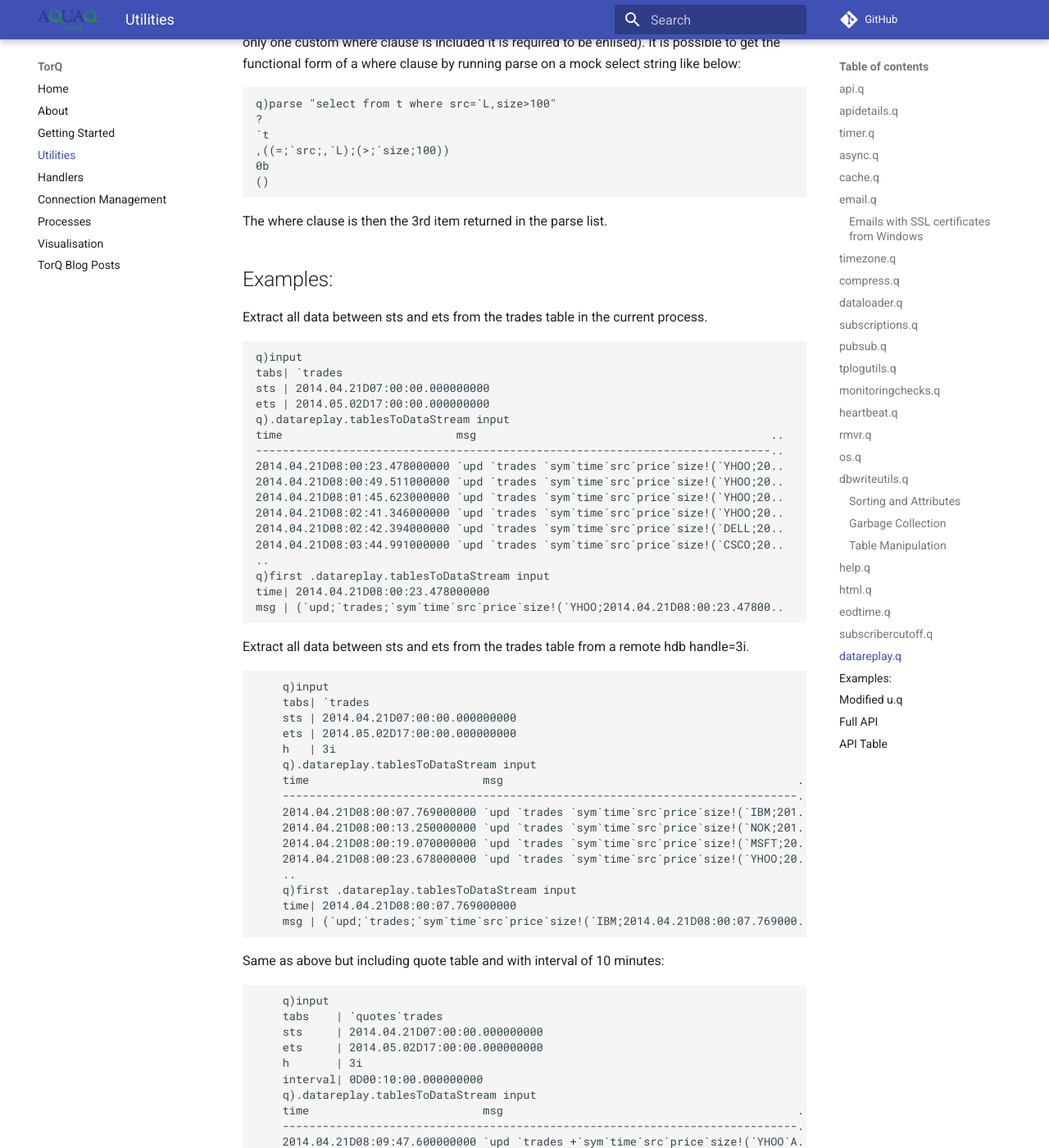
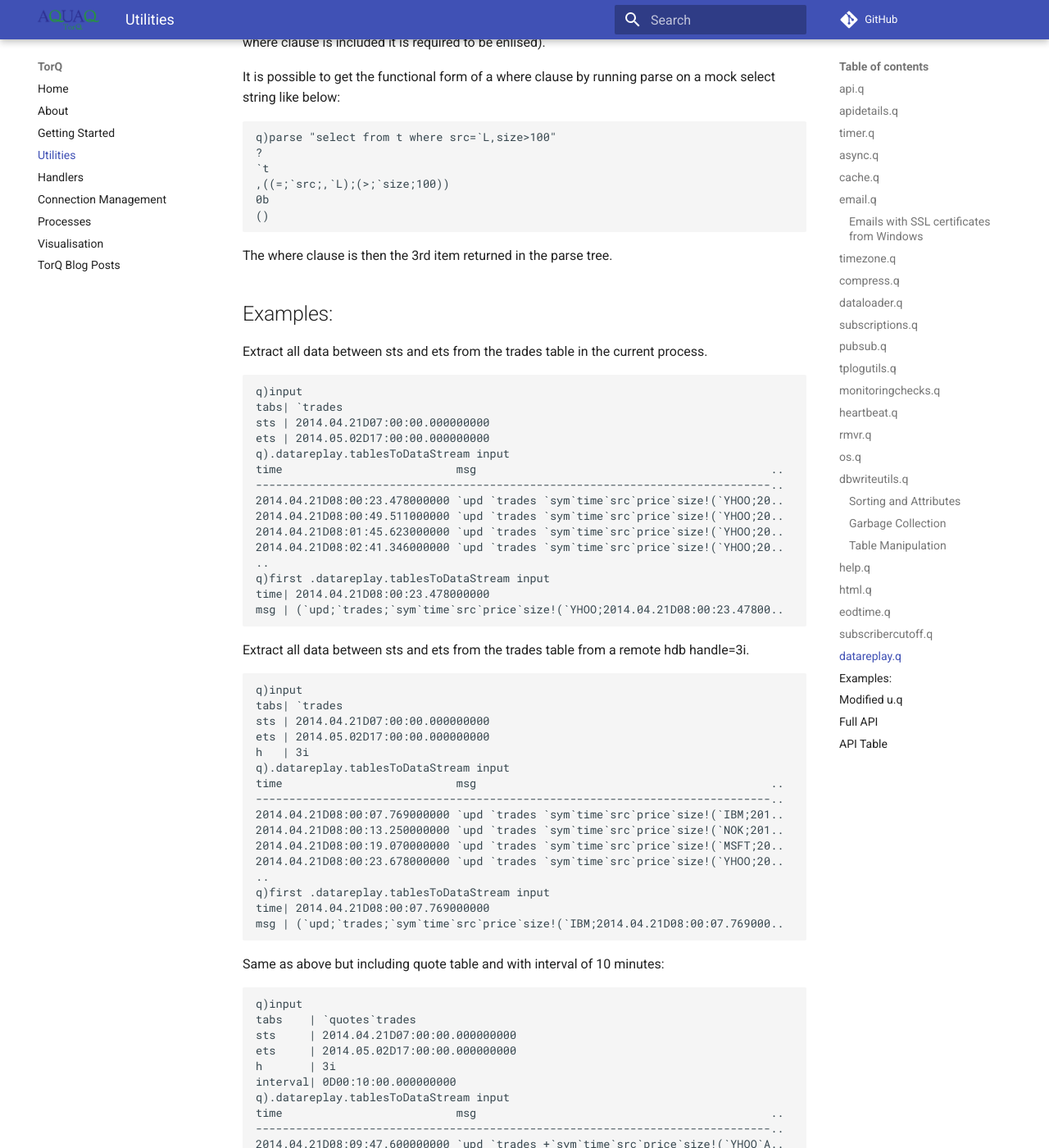
Before and after one commit to DataIntellectTech/TorQ, an MkDocs documentation site: the page built from docs/utilities.md, in a window 1280 px wide and 1400 px high, scrolled down 18943 px. Shown: the whole window at 82% size. Built offline with MkDocs 1.6.1 and Material for MkDocs 9.7.7, drawn with Linux system fonts in a browser that asks for light colours; comment, search, counter and statistics services are not loaded; old or Windows-style settings are respelled for this version of MkDocs; some of the changed lines change nothing that is shown; some of the changed text lies outside the part shown.

Commit message:
Update utilities.md
Added more examples, corrected some mistakes

```diff
--- a/docs/utilities.md
+++ b/docs/utilities.md
@@ -876,7 +876,8 @@
 
 If no connection hanlde is specified (h parameter), the utility will retrieve the data from the process the utility is running on, using handle 0.
 
-The where parameter allows for the use of a custom where clause when extracting data, which can be useful when the dataset is large and only certain data is required, for example if only data where src=`L is required. The where clause(s) are required to be in functional form, for example `` enlist (=;`src;,`L) `` or `` ((=;`src;enlist `L);(>;`size;100)) `` (note, that if only one custom where clause is included it is required to be enlised).
+The where parameter allows for the use of a custom where clause when extracting data, which can be useful when the dataset is large and only certain data is required, for example if only data where `` src=`L `` is required. The where clause(s) are required to be in functional form, for example `` enlist (=;`src;,`L) `` or `` ((=;`src;enlist `L);(>;`size;100)) `` (note, that if only one custom where clause is included it is required to be enlised).
+
 It is possible to get the functional form of a where clause by running parse on a mock select string like below:
 
     q)parse "select from t where src=`L,size>100"
@@ -886,7 +887,7 @@
     0b
     ()
 
-The where clause is then the 3rd item returned in the parse list.
+The where clause is then the 3rd item returned in the parse tree.
 
 
 ## Examples:
@@ -904,8 +905,6 @@
     2014.04.21D08:00:49.511000000 `upd `trades `sym`time`src`price`size!(`YHOO;20..
     2014.04.21D08:01:45.623000000 `upd `trades `sym`time`src`price`size!(`YHOO;20..
     2014.04.21D08:02:41.346000000 `upd `trades `sym`time`src`price`size!(`YHOO;20..
-    2014.04.21D08:02:42.394000000 `upd `trades `sym`time`src`price`size!(`DELL;20..
-    2014.04.21D08:03:44.991000000 `upd `trades `sym`time`src`price`size!(`CSCO;20..
     ..
     q)first .datareplay.tablesToDataStream input
     time| 2014.04.21D08:00:23.478000000
@@ -913,48 +912,66 @@
 
 Extract all data between sts and ets from the trades table from a remote hdb handle=3i.
 
-        q)input
-        tabs| `trades
-        sts | 2014.04.21D07:00:00.000000000
-        ets | 2014.05.02D17:00:00.000000000
-        h   | 3i
-        q).datareplay.tablesToDataStream input
-        time                          msg                                            ..
-        -----------------------------------------------------------------------------..
-        2014.04.21D08:00:07.769000000 `upd `trades `sym`time`src`price`size!(`IBM;201..
-        2014.04.21D08:00:13.250000000 `upd `trades `sym`time`src`price`size!(`NOK;201..
-        2014.04.21D08:00:19.070000000 `upd `trades `sym`time`src`price`size!(`MSFT;20..
-        2014.04.21D08:00:23.678000000 `upd `trades `sym`time`src`price`size!(`YHOO;20..
-        ..
-        q)first .datareplay.tablesToDataStream input
-        time| 2014.04.21D08:00:07.769000000
-        msg | (`upd;`trades;`sym`time`src`price`size!(`IBM;2014.04.21D08:00:07.769000..
+    q)input
+    tabs| `trades
+    sts | 2014.04.21D07:00:00.000000000
+    ets | 2014.05.02D17:00:00.000000000
+    h   | 3i
+    q).datareplay.tablesToDataStream input
+    time                          msg                                            ..
+    -----------------------------------------------------------------------------..
+    2014.04.21D08:00:07.769000000 `upd `trades `sym`time`src`price`size!(`IBM;201..
+    2014.04.21D08:00:13.250000000 `upd `trades `sym`time`src`price`size!(`NOK;201..
+    2014.04.21D08:00:19.070000000 `upd `trades `sym`time`src`price`size!(`MSFT;20..
+    2014.04.21D08:00:23.678000000 `upd `trades `sym`time`src`price`size!(`YHOO;20..
+    ..
+    q)first .datareplay.tablesToDataStream input
+    time| 2014.04.21D08:00:07.769000000
+    msg | (`upd;`trades;`sym`time`src`price`size!(`IBM;2014.04.21D08:00:07.769000..
 
 
 Same as above but including quote table and with interval of 10 minutes:
 
 
-        q)input
-        tabs    | `quotes`trades
-        sts     | 2014.04.21D07:00:00.000000000
-        ets     | 2014.05.02D17:00:00.000000000
-        h       | 3i
-        interval| 0D00:10:00.000000000
-        q).datareplay.tablesToDataStream input
-        time                          msg                                            ..
-        -----------------------------------------------------------------------------..
-        2014.04.21D08:09:47.600000000 `upd `trades +`sym`time`src`price`size!(`YHOO`A..
-        2014.04.21D08:09:55.210000000 `upd `quotes +`sym`time`src`bid`ask`bsize`asize..
-        2014.04.21D08:19:39.467000000 `upd `trades +`sym`time`src`price`size!(`CSCO`N..
-        2014.04.21D08:19:49.068000000 `upd `quotes +`sym`time`src`bid`ask`bsize`asize..
-        2014.04.21D08:29:42.622000000 `upd `quotes +`sym`time`src`bid`ask`bsize`asize..
-        2014.04.21D08:29:49.218000000 `upd `trades +`sym`time`src`price`size!(`AAPL`I..
-        2014.04.21D08:39:41.257000000 `upd `quotes +`sym`time`src`bid`ask`bsize`asize..
-        2014.04.21D08:39:59.609000000 `upd `trades +`sym`time`src`price`size!(`NOK`DE..
-        ..
-        q)first .datareplay.tablesToDataStream input
-        time| 2014.04.21D08:09:47.600000000
-        msg | (`upd;`trades;+`sym`time`src`price`size!(`YHOO`AAPL`MSFT`NOK`DELL`YHOO`..
+    q)input
+    tabs    | `quotes`trades
+    sts     | 2014.04.21D07:00:00.000000000
+    ets     | 2014.05.02D17:00:00.000000000
+    h       | 3i
+    interval| 0D00:10:00.000000000
+    q).datareplay.tablesToDataStream input
+    time                          msg                                            ..
+    -----------------------------------------------------------------------------..
+    2014.04.21D08:09:47.600000000 `upd `trades +`sym`time`src`price`size!(`YHOO`A..
+    2014.04.21D08:09:55.210000000 `upd `quotes +`sym`time`src`bid`ask`bsize`asize..
+    2014.04.21D08:19:39.467000000 `upd `trades +`sym`time`src`price`size!(`CSCO`N..
+    2014.04.21D08:19:49.068000000 `upd `quotes +`sym`time`src`bid`ask`bsize`asize..
+    ..
+    q)first .datareplay.tablesToDataStream input
+    time| 2014.04.21D08:09:47.600000000
+    msg | (`upd;`trades;+`sym`time`src`price`size!(`YHOO`AAPL`MSFT`NOK`DELL`YHOO`..
+
+
+All messages from trades where `` src=`L `` bucketed in 10 minute intervals interleaved with calls to the function `` `vwap ``.
+
+    q)input
+    tabs     | `trades
+    h        | 3i
+    sts      | 2014.04.21D08:00:00.000000000
+    ets      | 2014.05.02D17:00:00.000000000
+    where    | ,(=;`src;,`L)
+    timer    | 1b
+    timerfunc| `vwap
+    interval | 0D00:10:00.000000000
+    q).datareplay.tablesToDataStream input
+    time                          msg                                            ..
+    -----------------------------------------------------------------------------..
+    2014.04.21D08:00:00.000000000 (`vwap;2014.04.21D08:00:00.000000000)          ..
+    2014.04.21D08:09:46.258000000 (`upd;`trades;+`sym`time`src`price`size!(`AAPL`..
+    2014.04.21D08:10:00.000000000 (`vwap;2014.04.21D08:10:00.000000000)          ..
+    2014.04.21D08:18:17.188000000 (`upd;`trades;+`sym`time`src`price`size!(`AAPL`..
+    ..
+
 
 
 Modified u.q
```
